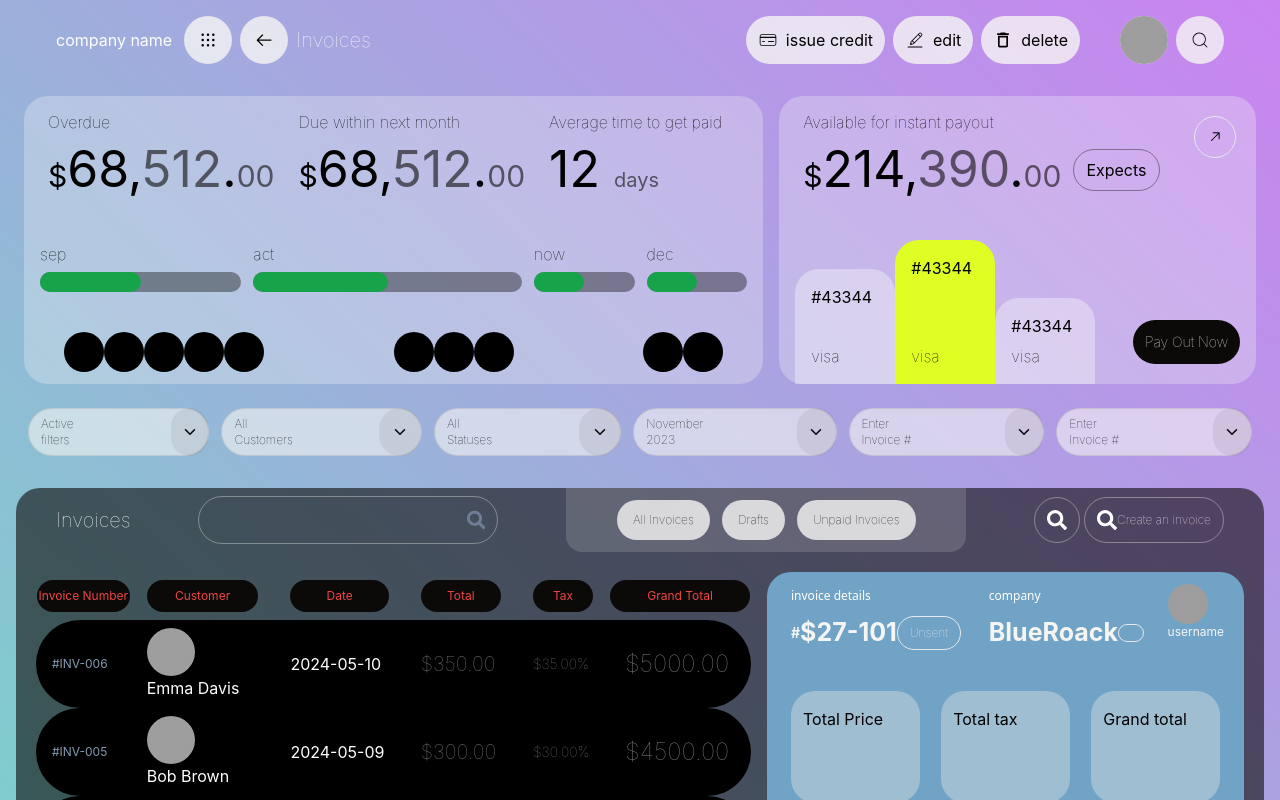
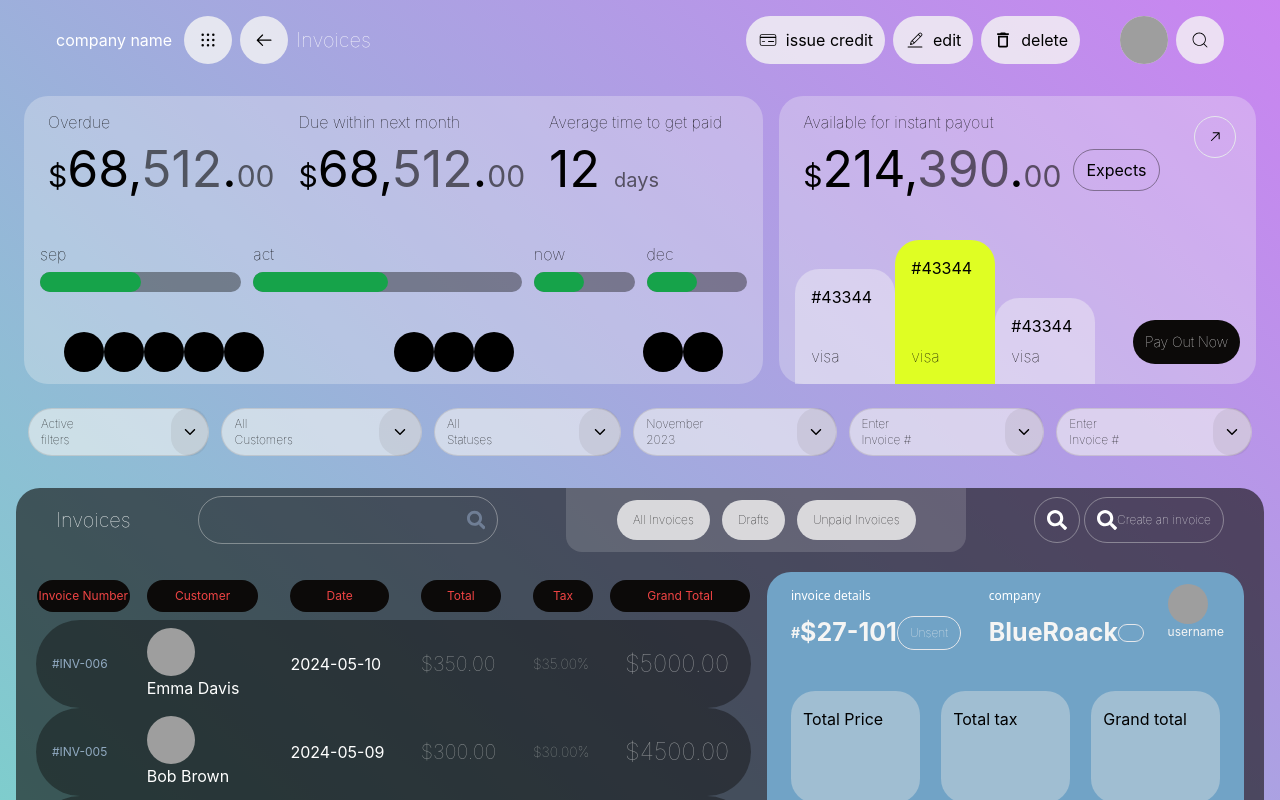
Before and after one commit to murthasaali/invoice_2, a React (Create React App) app: page /invoice in a window 1280 px wide. Shown: the top 800 px of the page. Built offline with nearby package versions, Linux system fonts and the light colour scheme; grey boxes are pictures that could not be loaded.

Commit message:
changed table ui

```diff
--- a/src/components/Invoice.jsx
+++ b/src/components/Invoice.jsx
@@ -17,9 +17,9 @@ function Invoice() {
   }, [searchQuery]);
 
   const [isModalOpen, setIsModalOpen] = useState(false);
-
   const openModal = () => {
     setIsModalOpen(true);
+    // window.scrollTo({ top: 0, behavior: 'smooth' });
   };
 
   const closeModal = () => {
--- a/src/components/InvoiceTable.jsx
+++ b/src/components/InvoiceTable.jsx
@@ -1,9 +1,9 @@
 import React from 'react';
 
-function InvoiceTable({filteredInvoice}) {
+function InvoiceTable({ filteredInvoice }) {
   const invoiceDataString = localStorage.getItem("invoiceData");
   const invoiceData = invoiceDataString ? JSON.parse(invoiceDataString) : [];
-    console.log("filtered",filteredInvoice);
+  console.log("filtered", filteredInvoice);
 
   return (
     <table className="w-full">
@@ -18,28 +18,27 @@ function InvoiceTable({filteredInvoice}) {
         </tr>
       </thead>
 
-        <tbody>
+      <tbody className='p-4'>
         {
-            filteredInvoice?filteredInvoice.map((invoice, index) => (
-                <tr key={index} className="text-white rounded-full h-16">
-                  <td className="px-4 py-2 bg-black rounded-s-full text-xs text-blue-200 text-opacity-70">{invoice.invoiceNumber}</td>
-                  <td className="px-4 py-2 bg-black"><img className="w-12 h-12 rounded-full" src={invoice.customerAvatar?invoice.customerAvatar:"https://img.freepik.com/free-photo/androgynous-avatar-non-binary-queer-person_23-2151100205.jpg?size=626&ext=jpg&ga=GA1.1.922335369.1686896801&semt=ais"} alt={invoice.customerName} />{invoice.customerName}</td>
-                  <td className="px-4 py-2 bg-black">{invoice.date}</td>
-                  <td className="px-4 py-2 bg-black text-xl font-thin text-stone-100 text-opacity-50">{invoice.total}</td>
-                  <td className="px-4 py-2 bg-black text-sm font-thin text-stone-100 text-opacity-50">{invoice.tax}%</td>
-                  <td className="px-4 py-2 bg-black rounded-e-full text-2xl font-thin text-stone-100 text-opacity-50">{invoice.grandTotal}</td>
-                </tr>)):
+          filteredInvoice ? filteredInvoice.map((invoice, index) => (
+            <tr key={index} className="text-white rounded-full h-16" style={{ marginBottom: '10px' }}>
+              <td className="px-4 py-2 bg-stone-950 bg-opacity-40 rounded-s-full text-xs text-blue-200 text-opacity-70">{invoice.invoiceNumber}</td>
+              <td className="px-4 py-2 bg-stone-950 bg-opacity-40"><img className="w-12 h-12 rounded-full" src={invoice.customerAvatar ? invoice.customerAvatar : "https://img.freepik.com/free-photo/androgynous-avatar-non-binary-queer-person_23-2151100205.jpg?size=626&ext=jpg&ga=GA1.1.922335369.1686896801&semt=ais"} alt={invoice.customerName} />{invoice.customerName}</td>
+              <td className="px-4 py-2 bg-stone-950 bg-opacity-40">{invoice.date}</td>
+              <td className="px-4 py-2 bg-stone-950 bg-opacity-40 text-xl font-thin text-stone-100 text-opacity-50">{invoice.total}</td>
+              <td className="px-4 py-2 bg-stone-950 bg-opacity-40 text-sm font-thin text-stone-100 text-opacity-50">{invoice.tax}%</td>
+              <td className="px-4 py-2 bg-stone-950 bg-opacity-40 rounded-e-full text-2xl font-thin text-stone-100 text-opacity-50">{invoice.grandTotal}</td>
+            </tr>)) :
             invoiceData.reverse().map((invoice, index) => (
-  <tr key={index} className="text-white rounded-full h-16">
-    <td className="px-4 py-2 bg-black rounded-s-full text-xs text-blue-200 text-opacity-70">{invoice.invoiceNumber}</td>
-    <td className="px-4 py-2 bg-black"><img className="w-12 h-12 rounded-full" src={invoice.customerAvatar?invoice.customerAvatar:"https://img.freepik.com/free-photo/androgynous-avatar-non-binary-queer-person_23-2151100205.jpg?size=626&ext=jpg&ga=GA1.1.922335369.1686896801&semt=ais"} alt={invoice.customerName} />{invoice.customerName}</td>
-    <td className="px-4 py-2 bg-black">{invoice.date}</td>
-    <td className="px-4 py-2 bg-black text-xl font-thin text-stone-100 text-opacity-50">{invoice.total}</td>
-    <td className="px-4 py-2 bg-black text-sm font-thin text-stone-100 text-opacity-50">{invoice.tax}%</td>
-    <td className="px-4 py-2 bg-black rounded-e-full text-2xl font-thin text-stone-100 text-opacity-50">{invoice.grandTotal}</td>
+              <tr key={index} className="text-white rounded-full h-16" style={{ marginBottom: '10px' }}>
+                <td className="px-4 py-2 bg-stone-950 bg-opacity-40 rounded-s-full text-xs text-blue-200 text-opacity-70">{invoice.invoiceNumber}</td>
+                <td className="px-4 py-2 bg-stone-950 bg-opacity-40"><img className="w-12 h-12 rounded-full" src={invoice.customerAvatar ? invoice.customerAvatar : "https://img.freepik.com/free-photo/androgynous-avatar-non-binary-queer-person_23-2151100205.jpg?size=626&ext=jpg&ga=GA1.1.922335369.1686896801&semt=ais"} alt={invoice.customerName} />{invoice.customerName}</td>
+                <td className="px-4 py-2 bg-stone-950 bg-opacity-40">{invoice.date}</td>
+                <td className="px-4 py-2 bg-stone-950 bg-opacity-40 text-xl font-thin text-stone-100 text-opacity-50">{invoice.total}</td>
+                <td className="px-4 py-2 bg-stone-950 bg-opacity-40 text-sm font-thin text-stone-100 text-opacity-50">{invoice.tax}%</td>
+                <td className="px-4 py-2 bg-stone-950 bg-opacity-40 rounded-e-full text-2xl font-thin text-stone-100 text-opacity-50">{invoice.grandTotal}</td>
               </tr>
             ))
-
         }
       </tbody>
     </table>
```
Lines whose indentation alone changed are shown as unchanged.
